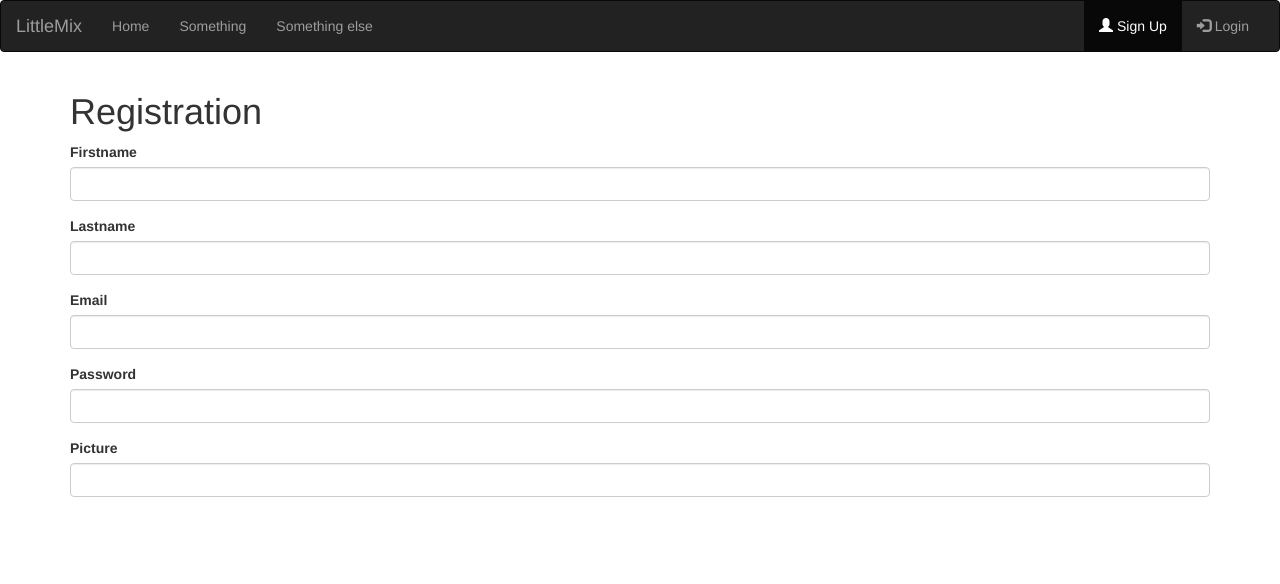
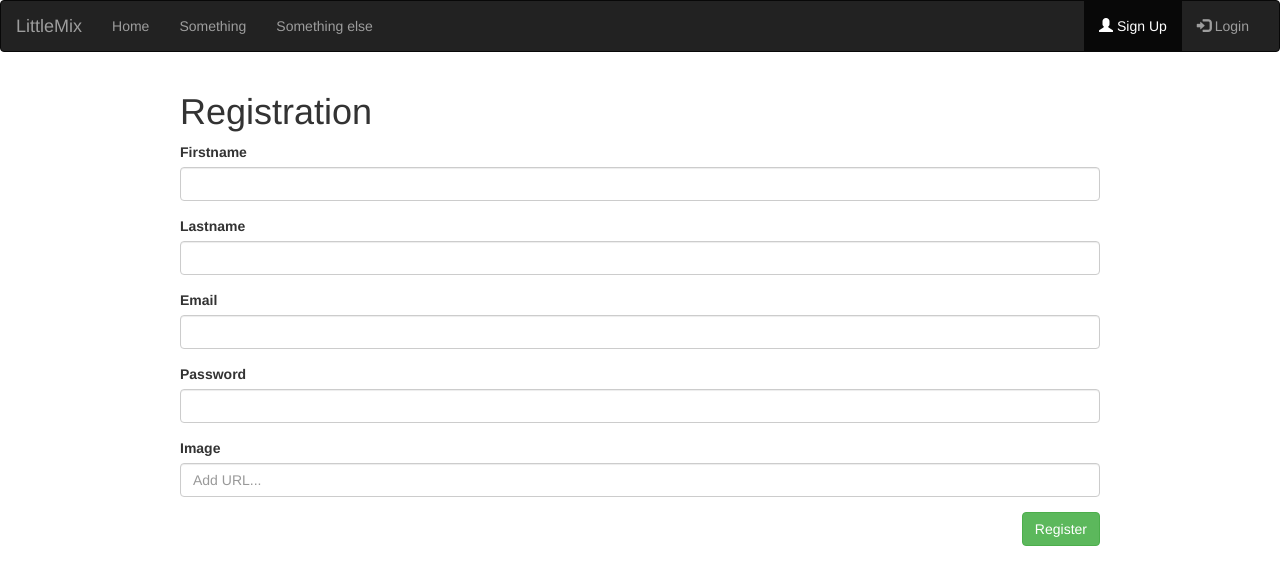
Before and after one commit to AntNil/littlemix-backend, an Angular app in the folder client/: page /registration in a window 1280 px wide. Shown: the top 584 px of the page. Built offline with nearby package versions, Linux system fonts and the light colour scheme.

Commit message:
sfkjsklfjs

```diff
--- a/client/src/app/app.module.ts
+++ b/client/src/app/app.module.ts
@@ -7,6 +7,8 @@ import { LoginModalComponent } from './authentication/login-modal/login-modal.co
 import {AppRoutingModule} from "./app-routing.module";
 import {FormsModule} from "@angular/forms";
 import { RegisterComponent } from './authentication/register/register.component';
+import {UserService} from "./services/user.service";
+import {RecipeService} from "./services/recipe.service";
 
 
 
@@ -27,7 +29,7 @@ import { RegisterComponent } from './authentication/register/register.component'
     AppRoutingModule,
 
   ],
-  providers: [],
+  providers: [UserService, RecipeService],
   bootstrap: [AppComponent]
 })
 export class AppModule { }
--- a/client/src/app/authentication/register/register.component.html
+++ b/client/src/app/authentication/register/register.component.html
@@ -1,29 +1,33 @@
 <div class="container">
+  <div class="col-lg-10 col-lg-offset-1">
   <h1>Registration</h1>
   <form>
     <div class="form-group">
-      <label for="firstname">Firstname</label>
-      <input type="text" class="form-control" id="firstname" required>
+      <label for="name">Firstname</label>
+      <input type="text" id="name" [(ngModel)]="user.firstname" name="first" class="form-control" >
     </div>
 
     <div class="form-group">
       <label for="lastname">Lastname</label>
-      <input type="text" class="form-control" id="lastname" required>
+      <input type="text" id="lastname" required [(ngModel)]="user.lastname" name="lname" class="form-control">
     </div>
 
     <div class="form-group">
       <label for="email">Email</label>
-      <input type="text" class="form-control" id="email" required>
+      <input type="text" id="email" required [(ngModel)]="user.email" name="email" class="form-control">
     </div>
 
     <div class="form-group">
       <label for="password">Password</label>
-      <input type="text" class="form-control" id="password" required>
+      <input type="text" id="password" required [(ngModel)]="user.password" name="password" class="form-control">
     </div>
 
     <div class="form-group">
-      <label for="picture">Picture</label>
-      <input type="text" class="form-control" id="picture" required>
+      <label for="picture">Image</label>
+      <input type="text" placeholder="Add URL..." id="picture" required [(ngModel)]="user.image" name="picture" class="form-control" >
     </div>
+
+    <button type="button" class="btn btn-success pull-right" (click)="registerUser()">Register</button>
   </form>
+  </div>
 </div>
--- a/client/src/app/authentication/register/register.component.ts
+++ b/client/src/app/authentication/register/register.component.ts
@@ -1,5 +1,6 @@
 import { Component, OnInit } from '@angular/core';
 import {User} from "../../models/user.modal";
+import {UserService} from "../../services/user.service";
 
 @Component({
   selector: 'app-register',
@@ -9,10 +10,19 @@ import {User} from "../../models/user.modal";
 export class RegisterComponent implements OnInit {
 
   user: User;
+  name: string;
 
-  constructor() { }
+
+  constructor(private userService: UserService) {
+    this.user = new User();
+  }
 
   ngOnInit() {
   }
 
+  registerUser(){
+    this.userService.saveUserToDatabase(this.user);
+  }
+
+
 }
--- a/client/src/app/navbar/navbar.component.html
+++ b/client/src/app/navbar/navbar.component.html
@@ -16,7 +16,7 @@
       </ul>
       <ul class="nav navbar-nav navbar-right">
         <li routerLinkActive="active"><a routerLink="/registration" ><span class="glyphicon glyphicon-user"></span> Sign Up</a></li>
-        <li routerLinkActive="active"><a href="#" (click)="showModal()"><span class="glyphicon glyphicon-log-in"></span> Login</a></li>
+        <li routerLinkActive="active"><a (click)="showModal()"><span class="glyphicon glyphicon-log-in"></span> Login</a></li>
       </ul>
     </div>
   </div>
--- a/client/src/app/navbar/navbar.component.ts
+++ b/client/src/app/navbar/navbar.component.ts
@@ -1,5 +1,6 @@
 import { Component, OnInit } from '@angular/core';
 
+declare let $: any;
 @Component({
   selector: 'app-navbar',
   templateUrl: './navbar.component.html',
@@ -7,6 +8,7 @@ import { Component, OnInit } from '@angular/core';
 })
 export class NavbarComponent implements OnInit {
 hello: boolean = true;
+
   constructor() { }
 
   ngOnInit() {
--- a/client/src/app/recipe/recipe.component.html
+++ b/client/src/app/recipe/recipe.component.html
@@ -1,58 +1,48 @@
-<!doctype html>
-<html>
-<head>
-
-
-  <!--   Shuffle your scripts HERE  -->
-
-
-</head>
-
 <div class="col-lg-4 col-lg-offset-6 text-center row">
-<h1>{{recipe.title}}</h1>
+  <h1>{{recipe.title}}</h1>
 
   <fieldset class="rating text-center">
     <input type="radio"
            value="5"
            [name]="inpustName"
-           [checked]="rating===5" />
+           [checked]="rating===5"/>
     <label title="Rocks!" (click)='onClick(5)'>5 stars</label>
     <input type="radio"
            value="4"
            [name]="inpustName"
-           [checked]="rating===4" />
+           [checked]="rating===4"/>
     <label title="Pretty good" (click)='onClick(4)'>4 stars</label>
 
     <input type="radio"
            value="3"
            [name]="inpustName"
-           [checked]="rating===3" />
+           [checked]="rating===3"/>
     <label title="Meh" (click)='onClick(3)'>3 stars</label>
 
     <input type="radio"
            value="2"
            [name]="inpustName"
-           [checked]="rating===2" />
+           [checked]="rating===2"/>
     <label title="Kinda bad" (click)='onClick(2)'>2 stars</label>
 
     <input type="radio"
            value="1"
            [name]="inpustName"
-           [checked]="rating===1" />
+           [checked]="rating===1"/>
     <label title="Sucks big time" (click)='onClick(1)'>1 star</label>
   </fieldset>
 
 
   <ul class="list-group list-group-flush">
-<li class="list-group-item" *ngFor="let ing of ingredient">{{ing.name}} : {{ing.amount}}</li>
-</ul>
+    <li class="list-group-item" *ngFor="let ing of ingredient">{{ing.name}} : {{ing.amount}}</li>
+  </ul>
 
   <p>{{recipe.description}}</p>
 
   <form>
     <div class="form-group commentBox">
       <label for="exampleInputEmail1">Name</label>
-      <input type="email" class="form-control" id="exampleInputEmail1" >
+      <input type="email" class="form-control" id="exampleInputEmail1">
       <div class="form-group">
         <label for="exampleTextarea">Comment</label>
         <textarea class="form-control" id="exampleTextarea" rows="3"></textarea>
@@ -61,6 +51,4 @@
     </div>
   </form>
 
-    </div>
-
-</html>
+</div>
--- a/client/src/app/recipe/recipe.component.ts
+++ b/client/src/app/recipe/recipe.component.ts
@@ -17,9 +17,10 @@ export class RecipeComponent implements OnInit {
   @Input() itemId: number;
   @Output() ratingClick: EventEmitter<any> = new EventEmitter<any>();
 
-  recipe: Recipe[];
+
+  recipe: Recipe;
   ingredient: Ingredient[];
-  recipe = new Recipe();
+
 
 
   constructor() {
@@ -28,7 +29,7 @@ export class RecipeComponent implements OnInit {
       new Ingredient('Bread', '1 slice'),
       new Ingredient('Bacon', '2 slices')
     ];
-
+    this.recipe = new Recipe;
     this.recipe.title = 'Title';
     this.recipe.description = 'Work, work, work!';
 
--- /dev/null
+++ b/client/src/app/services/user.service.ts
@@ -0,0 +1,12 @@
+import { Injectable } from '@angular/core';
+import {User} from "../models/user.modal";
+
+@Injectable()
+export class UserService {
+
+  constructor() { }
+
+  saveUserToDatabase(user: User) {
+    console.log(user);
+  }
+}
```
Also changed, not shown: client/src/app/models/user.modal.ts (+12 -5 lines), client/src/app/services/recipe.service.ts (added, +8 -0 lines), 2 other files (tests, documents, lock files or other folders).
